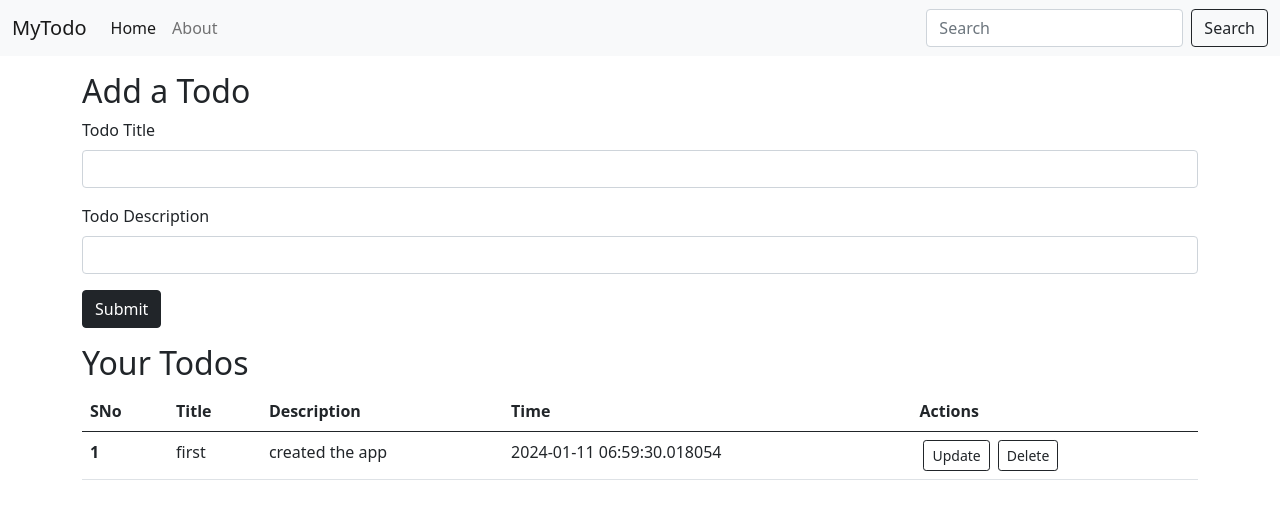
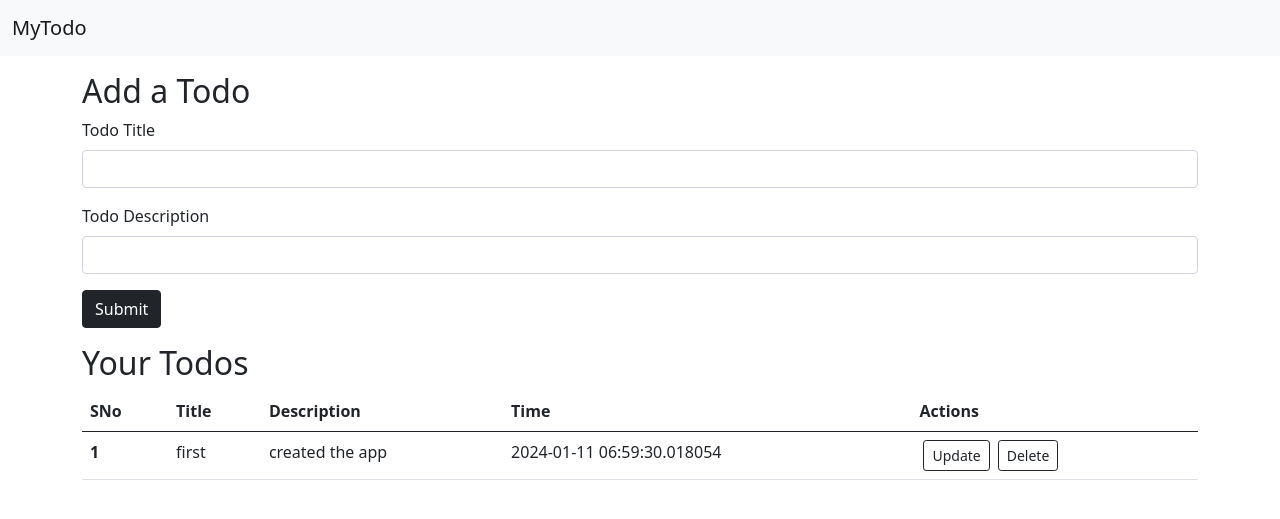
Before and after one commit to MarmikShah634/to-do-list, a Flask app: page / in a window 1280 px wide. Shown: the top 519 px of the page. Run offline with Flask 3, Linux system fonts and the light colour scheme.

Commit message:
deleted static folder and updated base.html

```diff
--- a/static/css/style.css
+++ /dev/null
@@ -1,3 +0,0 @@
-body{
-    /* background-color: red; */
-}
--- a/static/harry.txt
+++ /dev/null
@@ -1 +0,0 @@
-This is harry.txt file. This is a way for us to render this this file into
--- a/static/js/test.js
+++ /dev/null
@@ -1 +0,0 @@
-console.log("Harry");
--- a/templates/base.html
+++ b/templates/base.html
@@ -23,22 +23,6 @@
                 aria-label="Toggle navigation">
                 <span class="navbar-toggler-icon"></span>
             </button>
-            <div class="collapse navbar-collapse" id="navbarSupportedContent">
-                <ul class="navbar-nav me-auto mb-2 mb-lg-0">
-                    <li class="nav-item">
-                        <a class="nav-link active" aria-current="page" href="#">Home</a>
-                    </li>
-                    <li class="nav-item">
-                        <a class="nav-link" href="#">About</a>
-                    </li>
-
-
-                </ul>
-                <form class="d-flex">
-                    <input class="form-control me-2" type="search" placeholder="Search" aria-label="Search">
-                    <button class="btn btn-outline-dark" type="submit">Search</button>
-                </form>
-            </div>
         </div>
     </nav>
 {% block body %}
```
